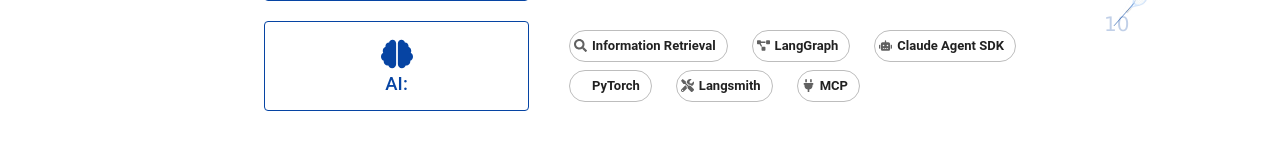
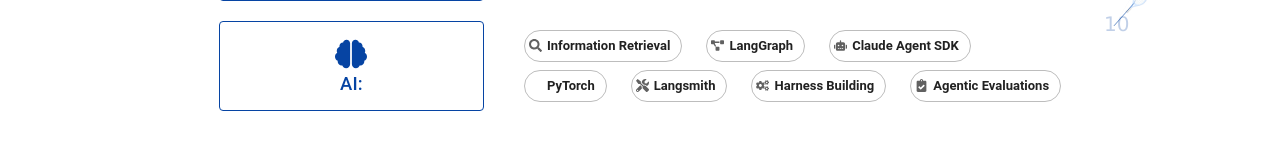
Before and after one commit to noahnefsky/noahnefsky.github.io, a React (Create React App) app: page / in a window 1280 px wide. Both pictures are taken after a click on the tab "SKILLS". Shown: the part 479-636 px from the top of the page. Built offline with nearby package versions, Linux system fonts and the light colour scheme; some icons are missing.

Commit message:
update resume + skills

```diff
--- a/src/Skills/Skills.jsx
+++ b/src/Skills/Skills.jsx
@@ -3,7 +3,7 @@ import Chip from '@mui/material/Chip';
 import Stack from '@mui/material/Stack';
 import { CplusplusOriginal, PythonOriginal, ReactOriginal, TypescriptOriginal, PytorchOriginal, NextjsOriginal, NodejsOriginal, FastapiOriginal } from 'devicons-react';
 import React from 'react';
-import { FaAws, FaBrain, FaPlug, FaProjectDiagram, FaRobot, FaSearch, FaServer, FaTools } from 'react-icons/fa';
+import { FaAws, FaBrain, FaClipboardCheck, FaCogs, FaProjectDiagram, FaRobot, FaSearch, FaServer, FaTools } from 'react-icons/fa';
 import { GoGear } from 'react-icons/go';
 import { PiFileSql } from "react-icons/pi";
 import { useStyles } from '../Skills/SkillsStyles';
@@ -86,7 +86,8 @@ const Skills = () => {
                                 <Stack direction={mobile ? 'column' : "row"} spacing={3}>
                                     <Chip className={classes.chipFont} icon={<PytorchOriginal />} label="PyTorch" variant="outlined" />
                                     <Chip className={classes.chipFont} icon={<FaTools />} label="Langsmith" variant="outlined" />
-                                    <Chip className={classes.chipFont} icon={<FaPlug />} label="MCP" variant="outlined" />
+                                    <Chip className={classes.chipFont} icon={<FaCogs />} label="Harness Building" variant="outlined" />
+                                    <Chip className={classes.chipFont} icon={<FaClipboardCheck />} label="Agentic Evaluations" variant="outlined" />
                                 </Stack>
                             </Stack>
                         </Stack>
```
Also changed, not shown: 1 other file (tests, documents, lock files or other folders).
